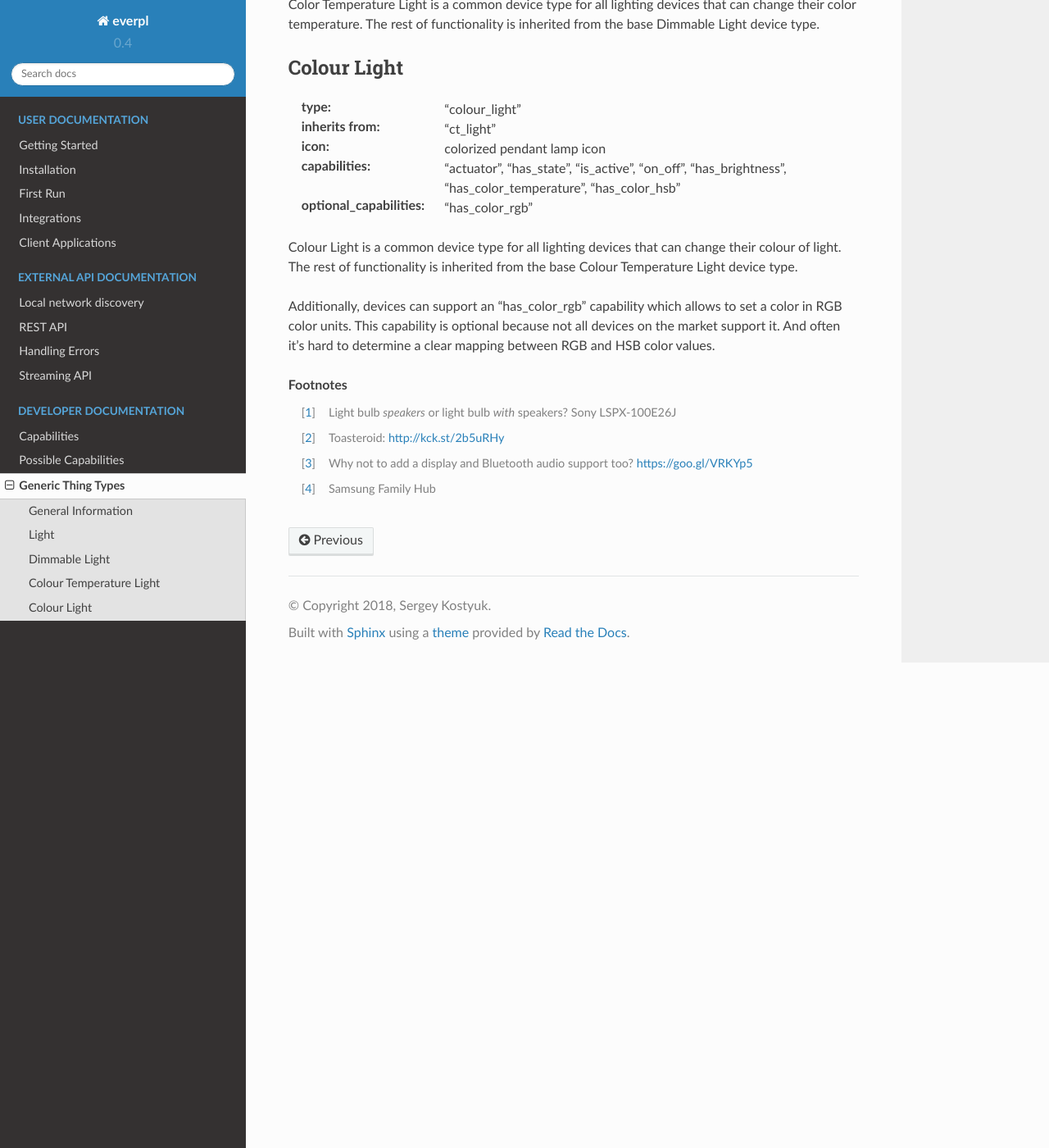
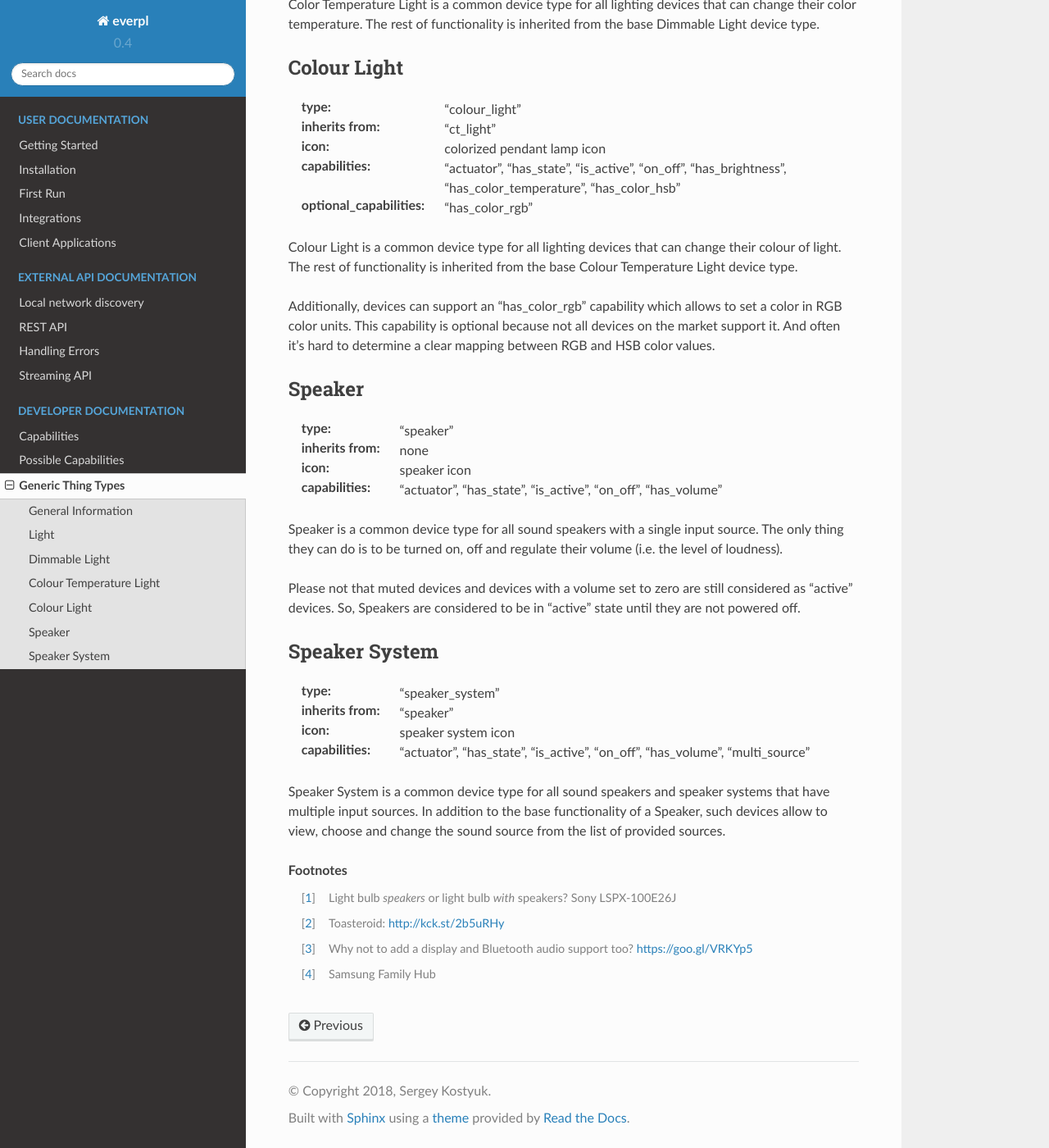
Before and after one commit to fossabot/everpl, a Sphinx documentation site: the page built from docs/source/developer/generic_thing_types.rst, in a window 1280 px wide and 1400 px high, scrolled down 1518 px. Shown: the whole window at 82% size. Built offline with Sphinx 7.4.7 and the Read the Docs theme 2.0.0, drawn with Linux system fonts in a browser that asks for light colours; pages that are not in the unit, such as notebooks, are missing from menus.

Commit message:
DOCS: Documented Speakers and Speaker Systems

```diff
--- a/docs/source/developer/generic_thing_types.rst
+++ b/docs/source/developer/generic_thing_types.rst
@@ -108,6 +108,45 @@ because not all devices on the market support it. And often it's hard
 to determine a clear mapping between RGB and HSB color values.
 
 
+Speaker
+=======
+
+:type: "speaker"
+
+:inherits from: none
+
+:icon: speaker icon
+
+:capabilities:
+    "actuator", "has_state", "is_active", "on_off", "has_volume"
+
+Speaker is a common device type for all sound speakers with a single
+input source. The only thing they can do is to be turned on, off
+and regulate their volume (i.e. the level of loudness).
+
+Please not that muted devices and devices with a volume set to zero
+are still considered as "active" devices. So, Speakers are considered
+to be in "active" state until they are not powered off.
+
+
+Speaker System
+==============
+
+:type: "speaker_system"
+
+:inherits from: "speaker"
+
+:icon: speaker system icon
+
+:capabilities:
+    "actuator", "has_state", "is_active", "on_off", "has_volume",
+    "multi_source"
+
+Speaker System is a common device type for all sound speakers and
+speaker systems that have multiple input sources. In addition to the
+base functionality of a Speaker, such devices allow to view, choose and
+change the sound source from the list of provided sources.
+
 
 .. rubric:: Footnotes
 
```
